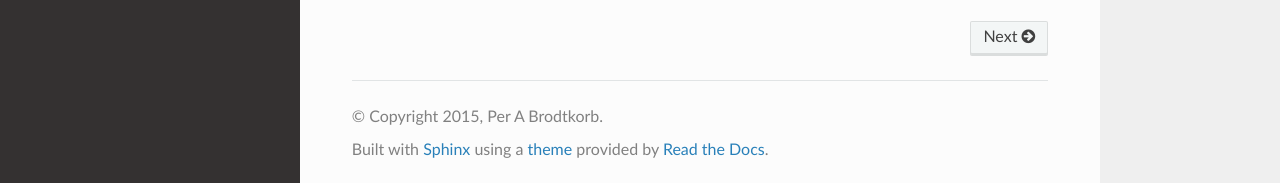
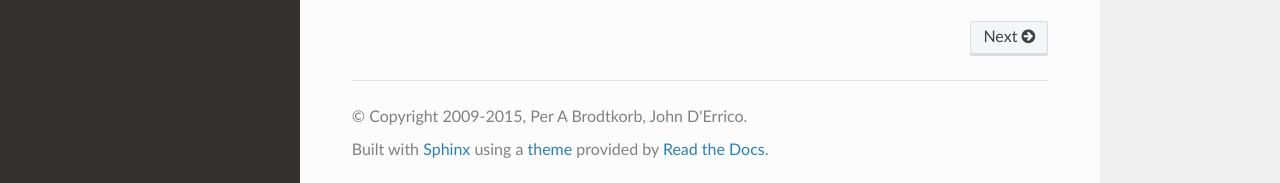
Before and after one commit to pbrod/numdifftools, a Sphinx documentation site: the page built from docs/index.rst, in a window 1280 px wide and 900 px high, scrolled down 651 px. Shown: the part 714-897 px from the top of the window. Built offline with Sphinx 7.4.7 and the Read the Docs theme 2.0.0, drawn with Linux system fonts in a browser that asks for light colours; formulas are drawn with MathJax 3; pages that are not in the unit, such as notebooks, are missing from menus; the version number is read from the project's files by our own code.

Commit message:
Updated docs

```diff
--- a/docs/conf.py
+++ b/docs/conf.py
@@ -57,7 +57,7 @@ master_doc = 'index'
 
 # General information about the project.
 project = u'Numdifftools'
-copyright = u'2015, Per A Brodtkorb'
+copyright = u"2009-2015, Per A Brodtkorb, John D'Errico"
 
 # The version info for the project you're documenting, acts as replacement for
 # |version| and |release|, also used in various other places throughout the
@@ -211,7 +211,7 @@ latex_elements = {
 # (source start file, target name, title, author, documentclass [howto/manual]).
 latex_documents = [
   ('index', 'user_guide.tex', u'numdifftools Documentation',
-   u'Per A Brodtkorb', 'manual'),
+   u"Per A Brodtkorb and John D'Errico", 'manual'),
 ]
 
 # The name of an image file (relative to this directory) to place at the top of
```
